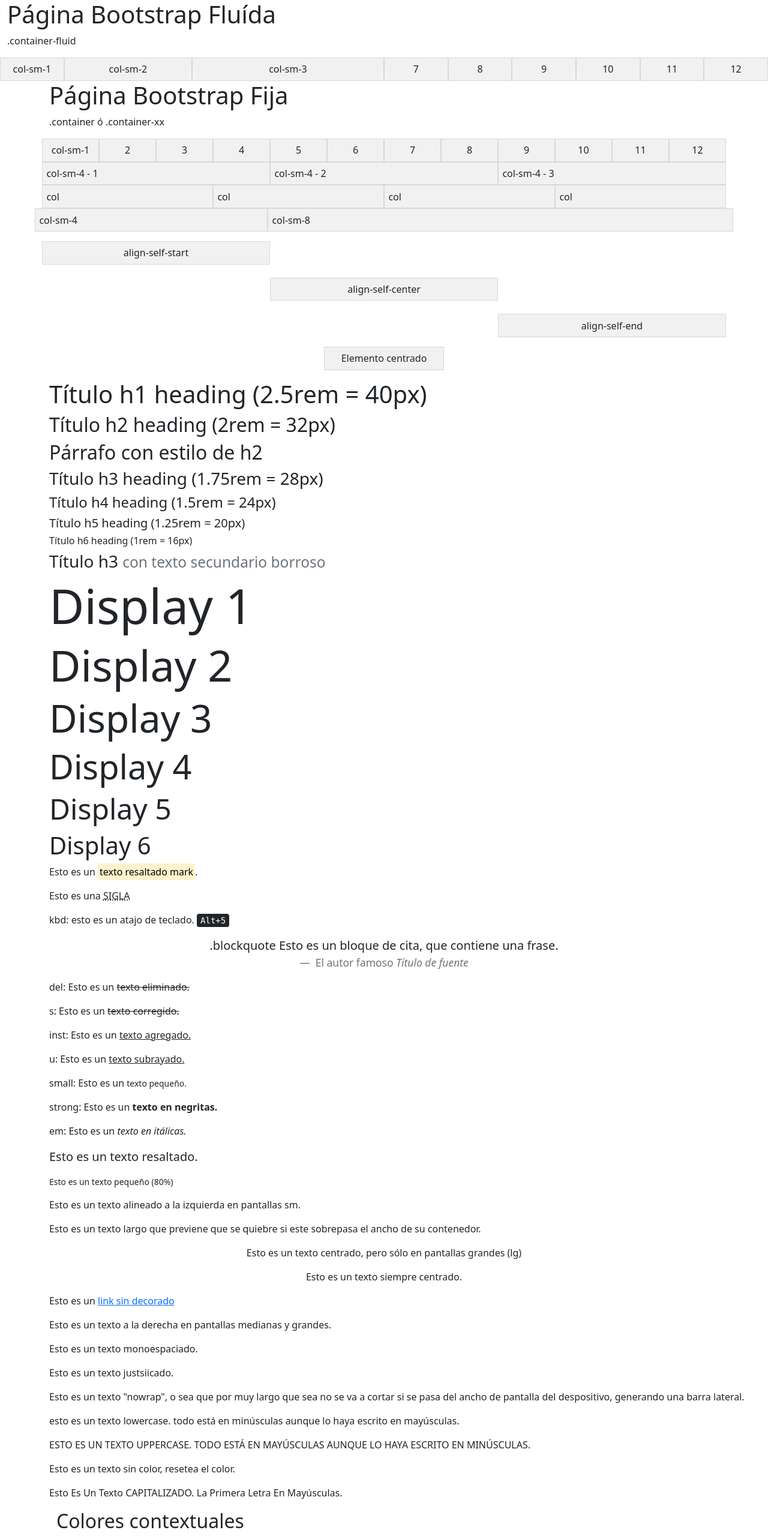
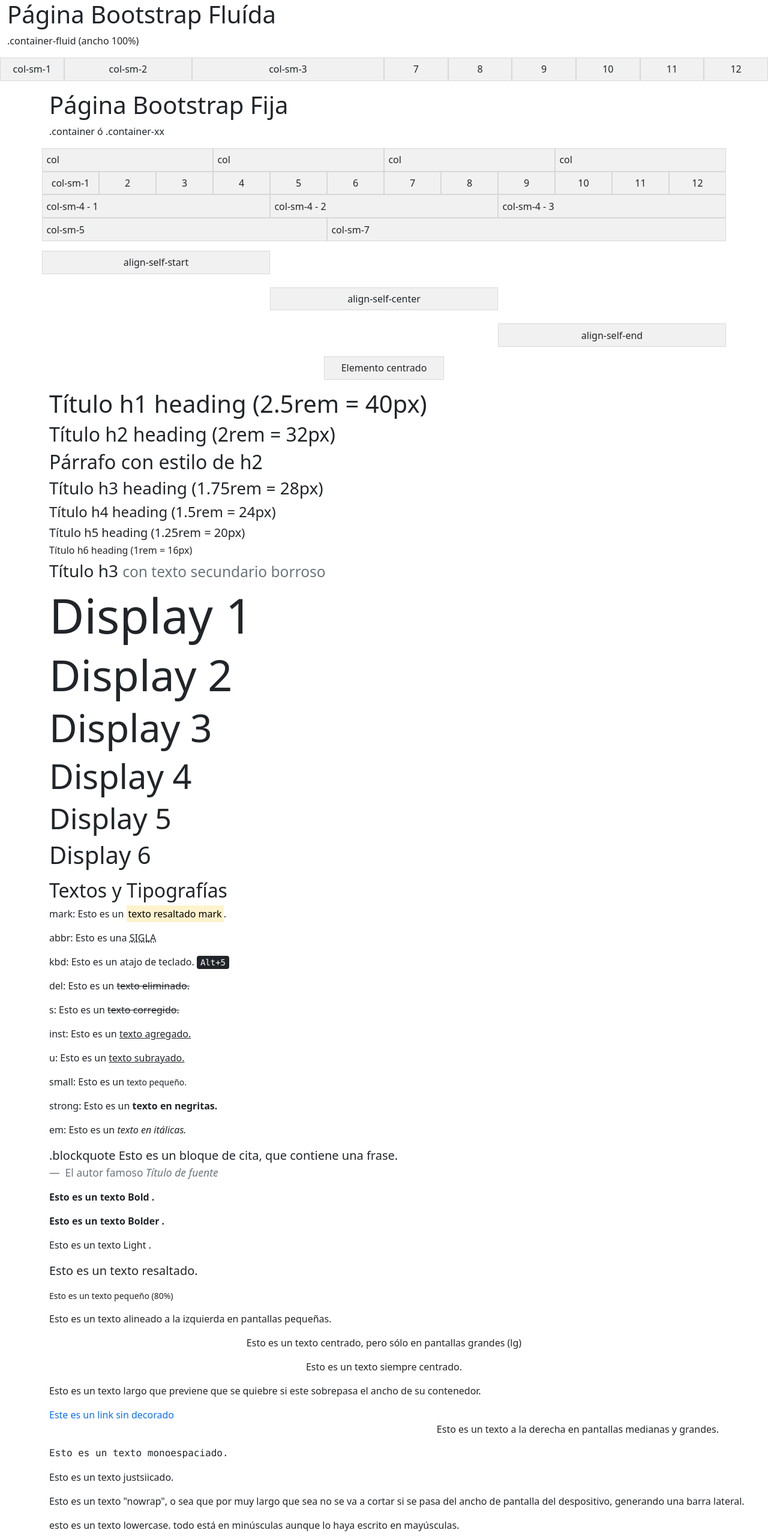
Before and after one commit to N3RI/Bootstrap_explicado, a plain HTML site: page index-5.2.html in a window 1280 px wide. Shown: the top 2560 px of the page at 60% size. Drawn offline with nearby package versions, Linux system fonts and the light colour scheme.

Commit message:
corregí errores de versión 5

```diff
--- a/index-5.2.html
+++ b/index-5.2.html
@@ -1,8 +1,8 @@
 <!DOCTYPE html>
 <html lang="es">
-<!-- ¿QUÉ ES BOOTSTRAP?
-  Bootstrap básicamente es un conjunto de clases y atributos CSS listos para usarse en un deseño web responsive.
-  Bootstrap 5 es la nueva versión de este framework que permite hacer páginas web vistosas y funcionales
+<!-- ¿QUÉ ES BOOTSTRAP 5.2.2?
+  Bootstrap básicamente es un conjunto de clases CSS y atributos listos para usarse en un deseño web responsive.
+  Bootstrap 5 es la nueva versión de este framework CSS que permite hacer páginas web vistosas y funcionales
   con un mínimo de conocimiento de HTML5 y CSS.
   Bootstrap consiste en deseños básicos HTML y CSS para tipografía, formularios, botones, tablas, navegación,
   modals, imágenes, carrusel y muchos otros elementos además de funcionalidad con javascript.
@@ -14,7 +14,7 @@
 <head>
 	<title>Bootstrap Explicado 5.2.2</title>
 	<meta charset="utf-8">
-	<meta name="description" content="Este archivo contiene código HTML5 con clases de Bootstrap5.2.2.">
+	<meta name="description" content="Este archivo contiene código explicado HTML5 con clases CSS de Bootstrap5.2.2.">
 	<meta name="author" content="Neri Tisocco.">
 	<link rel="icon" href="img/bootstrap-favicon-32x32.png" sizes="32x32" type="image/png">
 
@@ -23,14 +23,17 @@
     width=device-width establece que el ancho de la página según el ancho de la pantalla del despositivo
     initial-scale=1 selecciona el nivel de zoom inicial. -->
 
-	<!-- Existen dos formas de usar bootstrap al hacer una página web. Se puede descargar desde getbootstrap.com y
-    ponerlo en una carpeta junto al resto de archivos del sitio web y linkear esos archivos locales.
+	<!-- IMPORTANTE: Existen dos formas de usar bootstrap al hacer una página web. Para que Bootstrap funcione,
+		es importante elegir y utilizar una de ellas.
+		Se puede descargar un paquete de archivos .css desde getbootstrap.com y ponerlo en una carpeta junto al
+		resto de archivos del sitio web y linkear esos archivos locales:
+	<link href="css/bootstrap.min.css" rel="stylesheet">
 	  La otra forma es linkear a un CDN (Content Delivery Network) externo, como se muestra a continuación:
   -->
 	<link href="https://cdn.jsdelivr.net/npm/bootstrap@5.2.2/dist/css/bootstrap.min.css" rel="stylesheet"
 		integrity="sha384-Zenh87qX5JnK2Jl0vWa8Ck2rdkQ2Bzep5IDxbcnCeuOxjzrPF/et3URy9Bv1WTRi" crossorigin="anonymous">
 	<!-- Ventajas de usar un CDN externo:
-    - Si ya se descargó al entrar otro sitio web que usa bootstrap, tu página carga más rápido
+    - Si ya se descargó al entrar otro sitio web que usa Bootstrap, tu página carga más rápido
     - los CDN detectan la localización del usuario y utilizan el servidor más cercano
     - jquery y popper se usan para darle funcionalidades de javascript a algunos componentes de bootstrap
    -->
@@ -41,12 +44,15 @@
 <body>
 	<!-- En Bootstrap es necesario que todos los elementos vayan en un <div> "contenedor".
   Hay 2 clases de contenedor:
-  .container es la clase que provee un deseño responsive de ancho fijo
-  .container-fluid es la clase que provee un deseño responsive del ancho completo 100% de pantalla
+  .container 					es la clase que provee un deseño responsive de ancho fijo
+  .container-fluid 		es la clase que provee un deseño responsive del ancho completo 100% de pantalla
 -->
-	<div class="container-fluid">
+	<div class="container-fluid mb-3">
+			<!-- Aclaración: .grid12 y .grid22 son clases que creamos sólo para este documento, le da borde
+				y color de fondo a algunos elementos.  -->
+			<!-- .mb-3 es una clase css para darle margen inferior a los contenedores de este documento  -->
 		<h1>Página Bootstrap Fluída</h1>
-		<p>.container-fluid</p>
+		<p>.container-fluid (ancho 100%)</p>
 
 		<!-- Bootstrap organiza todo en un sistema de "grilla" de 12 columnas máximo, basado en flexbox de CSS.
     Este sistema de columnas es "responsive" y se adaptan al tamaño de pantalla, y de ser necesario se
@@ -60,7 +66,7 @@
       .col-md-* (pantallas medianas - ancho mayor a 768px)
       .col-lg-* (pantallas grandes - ancho mayor a 992px)
       .col-xl-* (pantallas extra grandes - ancho mayor a 1200px)
-      * la cantidad de columnas que se desea que abarque (de 1 a 12)
+      * es la cantidad de columnas que se desea que abarque (de 1 a 12)
   -->
 		<div class="row">
 			<div class="col-sm-1 grid12 text-center">col-sm-1</div>
@@ -74,14 +80,23 @@
 			<div class="col-sm-1 grid12 text-center">11</div>
 			<div class="col-sm-1 grid12 text-center">12</div>
 		</div>
-	</div>
+	</div> <!-- fin de container-fluid -->
 
 	<!-- Contenedor de ancho definido.  -->
 	<div class="container mb-3">
 		<h1>Página Bootstrap Fija</h1>
 		<p>.container ó .container-xx</p>
+
+		<!-- Ancho automático de columnas -->
 		<div class="row">
+			<div class="col grid12">col</div>
+			<div class="col grid12">col</div>
+			<div class="col grid12">col</div>
+			<div class="col grid12">col</div>
+		</div>
+
 		<!-- 12 columnas en total -->
+			<div class="row">
 			<div class="col-sm-1 grid12 text-center">col-sm-1</div>
 			<div class="col-sm-1 grid12 text-center">2</div>
 			<div class="col-sm-1 grid12 text-center">3</div>
@@ -95,27 +110,22 @@
 			<div class="col-sm-1 grid12 text-center">11</div>
 			<div class="col-sm-1 grid12 text-center">12</div>
 		</div>
+
+		<!-- fila de div de 4 columnas cada uno -->
 			<div class="row">
-			<!-- fila de div de 4 columnas cada uno -->
 			<div class="col-sm-4 grid12">col-sm-4 - 1</div>
 			<div class="col-sm-4 grid12">col-sm-4 - 2</div>
 			<div class="col-sm-4 grid12">col-sm-4 - 3</div>
 		</div>
 
-		<!-- Ancho automático de columnas -->
+		<!-- Dos columnas de ancho destinto que suman 12 (o menos)  -->
 		<div class="row">
-			<div class="col grid12">col</div>
-			<div class="col grid12">col</div>
-			<div class="col grid12">col</div>
-			<div class="col grid12">col</div>
-		</div>
-		<!-- Dos columnas de ancho destinto que suman 12 (o menos)  -->
-		<div class="row gx-5">
-			<div class="col-sm-4 grid12">col-sm-4</div>
-			<div class="col-sm-8 grid12">col-sm-8</div>
+			<div class="col-sm-5 grid12">col-sm-5</div>
+			<div class="col-sm-7 grid12">col-sm-7</div>
 		</div>
 	</div>
 
+	<!-- Alineación horizontal y vertical del contenido  -->
 	<div class="container text-center mb-3">
 		<div class="row grid22">
 			<div class="col grid12 align-self-start">
@@ -131,8 +141,7 @@
 	</div>
 
 	<div class="container mb-3">
-		<!-- ESPACIADO  -->
-		<!--
+		<!-- ESPACIADO
     m- para clases que marcan el margin
     p- para clases que marcan el padding
 		 -0 -1 -2 -3 -4 -5 -auto
@@ -148,8 +157,6 @@
 			Elemento centrado
 		</div>
 	</div>
-
-
 
 	<!-- TEXTOS Y TIPOGRAFÍAS -->
 	<div class="container mb-3">
@@ -168,20 +175,12 @@
 		<h1 class="display-4">Display 4</h1>
 		<h1 class="display-5">Display 5</h1>
 		<h1 class="display-6">Display 6</h1>
-
-		<p>Esto es un <mark>texto resaltado mark</mark>.</p>
-		<p>Esto es una <abbr title="Sigla">SIGLA</abbr></p>
-		<p>kbd: esto es un atajo de teclado. <kbd>Alt+5</kbd></p>
-
-		<blockquote class="blockquote text-center">
-			<p>.blockquote Esto es un bloque de cita, que contiene una frase.</p>
-			<figcaption class="blockquote-footer">
-				El autor famoso <cite title="Source Title">Título de fuente</cite>
-			</figcaption>
-
-		</blockquote>
-
-
+</div>
+<div class="container mb-3">
+	<h2>Textos y Tipografías</h2>
+		<p>mark: Esto es un <mark>texto resaltado mark</mark>.</p>
+		<p>abbr: Esto es una <abbr title="Sigla. Significa algo.">SIGLA</abbr></p>
+		<p>kbd: Esto es un atajo de teclado. <kbd>Alt+5</kbd></p>
 		<p>del: Esto es un <del>texto eliminado.</del></p>
 		<p>s: Esto es un <s>texto corregido.</s></p>
 		<p>inst: Esto es un <ins>texto agregado.</ins></p>
@@ -189,16 +188,25 @@
 		<p>small: Esto es un <small>texto pequeño.</small></p>
 		<p>strong: Esto es un <strong>texto en negritas.</strong></p>
 		<p>em: Esto es un <em>texto en itálicas.</em></p>
+		<blockquote class="blockquote">
+			<p>.blockquote Esto es un bloque de cita, que contiene una frase.</p>
+			<figcaption class="blockquote-footer">
+				El autor famoso <cite title="Source Title">Título de fuente</cite>
+			</figcaption>
+		</blockquote>
+		<p class="fw-bold">Esto es un texto Bold .</p>
+		<p class="fw-bolder">Esto es un texto Bolder .</p>
+		<p class="fw-light">Esto es un texto Light .</p>
 		<p class="lead">Esto es un texto resaltado.</p>
 		<p class="small">Esto es un texto pequeño (80%) </p>
-		<p class="text-sm-left">Esto es un texto alineado a la izquierda en pantallas sm.</p>
+		<p class="text-sm-start">Esto es un texto alineado a la izquierda en pantallas pequeñas.</p>
+		<p class="text-lg-center">Esto es un texto centrado, pero sólo en pantallas grandes (lg)</p>
+		<p class="text-center">Esto es un texto siempre centrado.</p>
 		<p class="text-break">Esto es un texto largo que previene que se quiebre si este sobrepasa el ancho de su
 			contenedor.</p>
-		<p class="text-lg-center">Esto es un texto centrado, pero sólo en pantallas grandes (lg)</p>
-		<p class="text-center">Esto es un texto siempre centrado.</p>
-		<p class="text-decoration-none">Esto es un <a href="#">link sin decorado</a> </p>
-		<p class="text-md-right">Esto es un texto a la derecha en pantallas medianas y grandes.</p>
-		<p class="text-monospace">Esto es un texto monoespaciado.</p>
+		<a href="#" class="text-decoration-none">Este es un link sin decorado</a>
+		<p class="text-md-end">Esto es un texto a la derecha en pantallas medianas y grandes.</p>
+		<p class="font-monospace">Esto es un texto monoespaciado.</p>
 		<p class="text-justsiy">Esto es un texto justsiicado. </p>
 		<p class="text-nowrap">Esto es un texto "nowrap", o sea que por muy largo que sea no se va a cortar si se pasa del
 			ancho de pantalla del despositivo, generando una barra lateral.</p>
@@ -208,6 +216,7 @@
 		</p>
 		<p class="text-reset">Esto es un texto sin color, resetea el color.</p>
 		<p class="text-capitalize">Esto es un texto CAPITALIZADO. La primera letra en mayúsculas.</p>
+		<p class="fs-3">.fs-3 tamaños de texto</p>
 
 		<!-- Otras clases de formato de Texto:
 	  .list-unstyled 	Remueve el estilo de lista en elementos de lista <ul> y <ol>
@@ -216,11 +225,10 @@
 -->
 
 		<!-- COLORES -->
-		<!-- los colores se manejan con text-[color], bg-[color] y text-bg-[color] -->
-		<div class="container">
+		<!-- los colores se manejan con text-[color], bg-[color] y text-bg-[color] que es la combinación más adecuada -->
+		<div class="container mb-3">
 			<h2>Colores contextuales</h2>
 			<p>Se usan para dar "significado mediante colores":</p>
-			<p class="text-muted">Este texto está silenciado.</p>
 			<p class="text-primary">Este texto es importante.</p>
 			<p class="text-success">Este texto indica operación exitosa.</p>
 			<p class="text-info">Este texto representa información.</p>
@@ -229,13 +237,13 @@
 			<p class="text-secondary">Texto secundario.</p>
 			<p class="text-dark">Este texto es gris oscuro.</p>
 			<p class="text-body">Este texto es del color por default (generalmente negro).</p>
-			<p class="text-light">Este texto es gris con fondo blanco.</p>
-			<p class="text-white">Este texto es blanco con fondo negro.</p>
+			<p class="text-light bg-black">Este texto es gris con fondo negro.</p>
+			<p class="text-white bg-dark text-opacity-75">Este texto es blanco con fondo oscuro.</p>
+			<p class="text-muted">Este texto está silenciado.</p>
 		</div>
-		<div class="container">
+		<div class="container mb-3">
 			<h2>Colores contextuales en links</h2>
 			<p>Los colores contextuales también pueden ser usados en links.</p>
-			<a href="#" class="link-muted">.link-muted</a>
 			<a href="#" class="link-primary">.link-primary</a>
 			<a href="#" class="link-success">.link-success</a>
 			<a href="#" class="link-info">.link-info</a>
@@ -244,10 +252,9 @@
 			<a href="#" class="link-secondary">.link-secondary</a>
 			<a href="#" class="link-dark">.link-dark</a>
 			<a href="#" class="link-body">.link-body</a>
-			<a href="#" class="link-light">.link-light</a>
+			<a href="#" class="link-light bg-dark">.link-light</a>
+			<a href="#" class="link-muted">.link-muted</a>
 		</div>
-
-
 		<div class="container mb-3">
 			<h2>Colores Contextuales de fondos</h2>
 			<p>Se usan estos colores de fondo para dar significado a los párrafos.</p>
@@ -468,8 +475,8 @@
 			<img src="img/imagen.jpg" class="rounded float-end" alt="Curuzú Cuatiá">
 			<img src="img/imagen.jpg" class="img-thumbnail mx-auto d-block" alt="Curuzú Cuatiá">
 			<img src="img/imagen.jpg" class="rounded-circle mx-auto d-block" alt="Curuzú Cuatiá">
-			<!--  .float-right hace que la imagen flote a la derecha
-      .float-left hace que la imagen flote a la izquierda
+			<!--  .float-end hace que la imagen flote a la derecha
+      .float-start hace que la imagen flote a la izquierda
       .mx-auto .d-block estos dos combinados se usan para centrar una imagen (margin:auto desplay:block) -->
 			<img src="img/imagen-grande.jpg" class="img-fluid w-50 mx-auto d-block" alt="Curuzú Cuatiá">
 			<!-- Para hacer que una imagen sea responsive, usamos .img-fluid -->
@@ -1041,18 +1048,16 @@
 	<!-- FLOAT -->
 	<div class="container mb-3">
 		<h2>Float</h2>
-		<!-- .float-right
-      .float-left
-      .clearfix
+		<!-- .float-start .clearfix .float-none .float-end
   -->
 		<div class="clearfix">
-			<span class="float-left">Float izquierda</span>
-			<span class="float-right">Float derecha</span>
+			<span class="float-start">Float izquierda</span>
+			<span class="float-end">Float derecha</span>
 		</div>
-		<div class="float-sm-right">Flota a la derecha en pantallas pequeñas o más</div><br>
-		<div class="float-md-right">Flota a la derecha en pantallas medianas o más</div><br>
-		<div class="float-lg-right">Flota a la derecha en pantallas grandes o más</div><br>
-		<div class="float-xl-right">Flota a la derecha en pantallas extra grandes o más</div><br>
+		<div class="float-sm-end">Flota a la derecha en pantallas pequeñas o más</div><br>
+		<div class="float-md-end">Flota a la derecha en pantallas medianas o más</div><br>
+		<div class="float-lg-end">Flota a la derecha en pantallas grandes o más</div><br>
+		<div class="float-xl-end">Flota a la derecha en pantallas extra grandes o más</div><br>
 		<div class="float-none">Float none</div>
 	</div>
 
```
Lines whose indentation alone changed are shown as unchanged.
